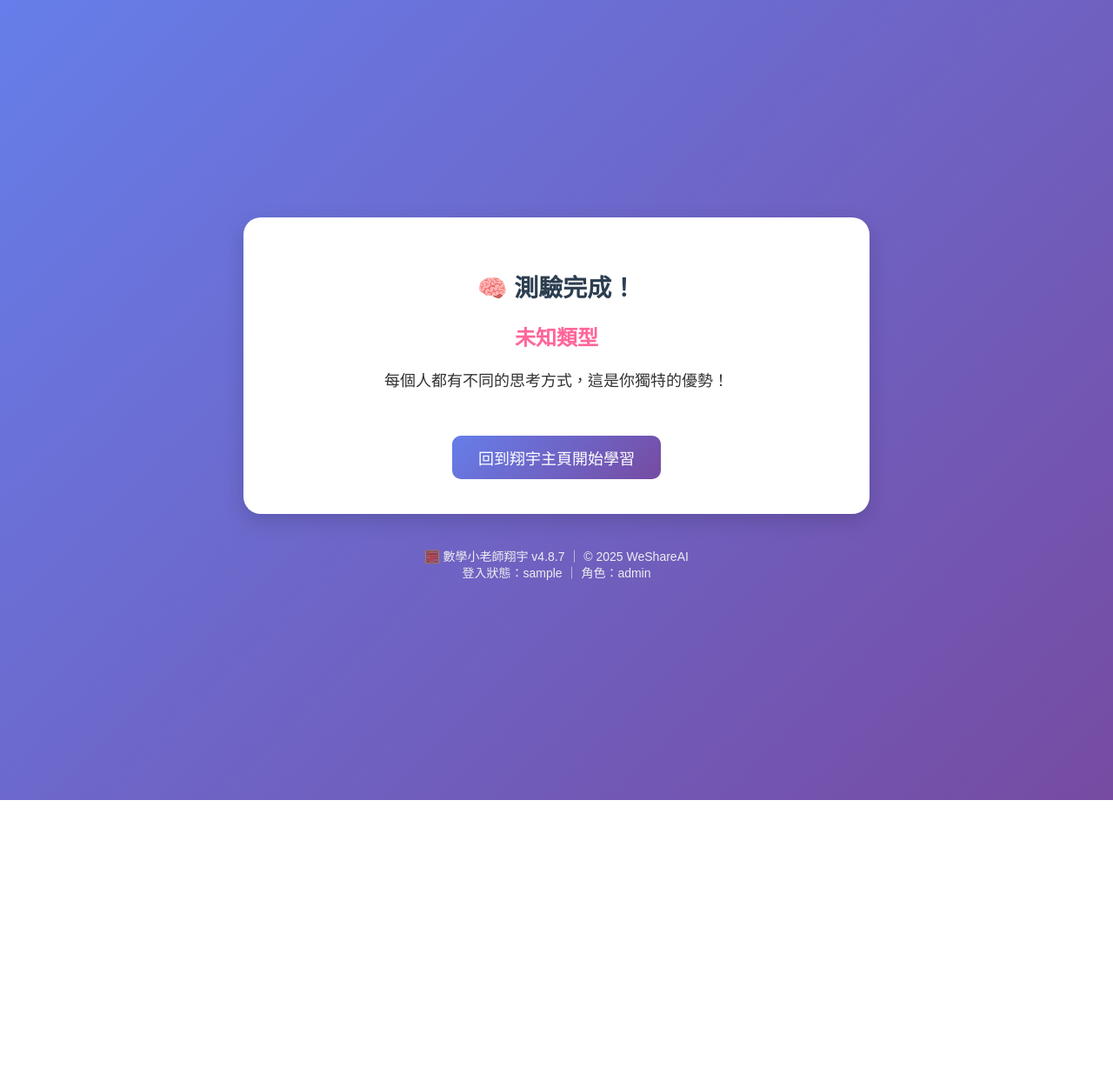
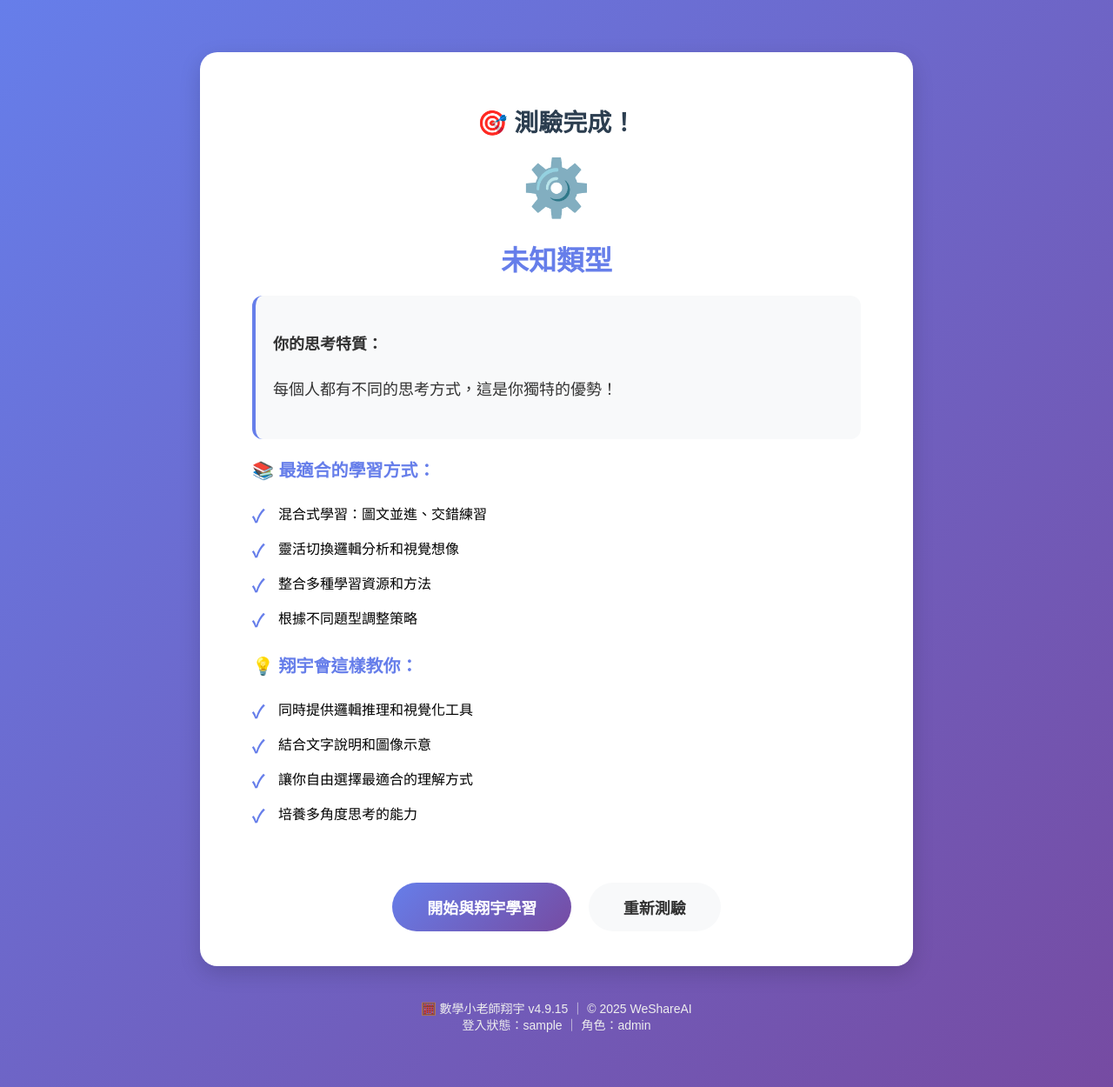
Before and after one commit to Carsonliu168/my-ai-tutor, a Flask app: page /questionnaire_result in a window 1280 px wide. Shown: the whole page at 87% size. Before the commit the page ends 920 px from the top, so only its background shows below. Run offline with Flask 3, Linux system fonts and the light colour scheme; the visitor is signed in with stand-in values (Sample User, id 1).

Commit message:
更新問卷系統:改用翔宇學習傾向量表v2.3,新增三種學習風格(分析導航者/視覺實作家/雙核整合者)

```diff
--- a/app.py
+++ b/app.py
@@ -236,12 +236,12 @@ def build_system_prompt(style: str, profile_type=None) -> str:
 """
 
     # ===== 根據學習風格添加專屬指示 =====
-    if profile_type == "邏輯戰略家":
-        base_prompt += "\n特殊要求：極簡風格、不用 emoji、直接給公式和步驟。"
-    elif profile_type == "創意視覺家":
-        base_prompt += "\n特殊要求：多用 emoji 和生動比喻、讓學生有畫面。"
-    elif profile_type == "平衡大師":
-        base_prompt += "\n特殊要求：結構化呈現、清楚但不冗長。"
+    if profile_type == "分析導航者":
+        base_prompt += "\n特殊要求：極簡風格、不用 emoji、直接給公式和步驟，強調邏輯推理。"
+    elif profile_type == "視覺實作家":
+        base_prompt += "\n特殊要求：多用 emoji 和生動比喻、圖像化說明、讓學生有畫面。"
+    elif profile_type == "雙核整合者":
+        base_prompt += "\n特殊要求：結構化呈現、圖文並重、清楚但不冗長。"
 
     return base_prompt
 
@@ -536,15 +536,37 @@ def submit_questionnaire():
     if not answers or len(answers) != 7:
         return jsonify({"success": False, "error": "答案格式錯誤"})
 
-    a_count = answers.count("A")
-    b_count = answers.count("B")
+    # 🆕 新的計分邏輯：根據左腦/右腦取向計分
+    # 題目1: A=右腦(-1), B=左腦(+1)
+    # 題目2: A=左腦(+1), B=右腦(-1)
+    # 題目3: A=左腦(+1), B=右腦(-1)
+    # 題目4: A=右腦(-1), B=左腦(+1)
+    # 題目5: A=右腦(-1), B=左腦(+1)
+    # 題目6: A=右腦(-1), B=左腦(+1)
+    # 題目7: A=左腦(+1), B=右腦(-1)
 
-    if a_count - b_count >= 3:
-        profile_type = "邏輯戰略家"
-    elif b_count - a_count >= 3:
-        profile_type = "創意視覺家"
+    score_map = [
+        {"A": -1, "B": 1},  # 題目1
+        {"A": 1, "B": -1},  # 題目2
+        {"A": 1, "B": -1},  # 題目3
+        {"A": -1, "B": 1},  # 題目4
+        {"A": -1, "B": 1},  # 題目5
+        {"A": -1, "B": 1},  # 題目6
+        {"A": 1, "B": -1},  # 題目7
+    ]
+
+    total_score = 0
+    for i, answer in enumerate(answers):
+        if answer in score_map[i]:
+            total_score += score_map[i][answer]
+
+    # 根據總分判斷類型
+    if total_score >= 3:
+        profile_type = "分析導航者"  # 左腦優勢
+    elif total_score <= -3:
+        profile_type = "視覺實作家"  # 右腦優勢
     else:
-        profile_type = "平衡大師"
+        profile_type = "雙核整合者"  # 平衡型
 
     username = session.get("user")
     conn = sqlite3.connect(DB_PATH)
@@ -552,6 +574,8 @@ def submit_questionnaire():
     c.execute("UPDATE users SET profile_type=? WHERE username=?", (profile_type, username))
     conn.commit()
     conn.close()
+
+    print(f"✅ {username} 完成問卷，總分: {total_score}，類型: {profile_type}")
 
     return jsonify({"success": True, "result": profile_type})
 
@@ -562,9 +586,9 @@ def questionnaire_result():
 
     result = request.args.get("result", "未知類型")
     descriptions = {
-        "邏輯戰略家": "你擅長以條理與策略解決問題，喜歡從全局推理出答案，是理性與分析的高手。",
-        "創意視覺家": "你具有豐富的想像力與整體感知力，習慣用圖像、感覺和關聯去理解知識。",
-        "平衡大師": "你能靈活切換邏輯與直覺的思維，能在不同學習情境中找到最適合的方式。"
+        "分析導航者": "思考有條理、善於歸納與組織。適合循序漸進的講解與筆記式複習。",
+        "視覺實作家": "偏好圖像、操作與實作學習。適合以題帶概念、以圖輔助的教學方式。",
+        "雙核整合者": "左右腦兼具，能同時分析與感覺。建議混合式學習：圖文並進、交錯練習。"
     }
     description = descriptions.get(result, "每個人都有不同的思考方式，這是你獨特的優勢！")
     username = session.get("user", "未知使用者")
--- a/templates/questionnaire_result.html
+++ b/templates/questionnaire_result.html
@@ -3,7 +3,7 @@
 <head>
   <meta charset="UTF-8" />
   <meta name="viewport" content="width=device-width, initial-scale=1.0" />
-  <title>🧠 測驗結果｜大腦探險家</title>
+  <title>🧠 測驗結果｜翔宇學習傾向量表</title>
   <style>
     body {
       font-family: "Microsoft JhengHei", sans-serif;
@@ -22,7 +22,7 @@
       padding: 40px 60px;
       border-radius: 20px;
       box-shadow: 0 8px 25px rgba(0,0,0,0.15);
-      max-width: 600px;
+      max-width: 700px;
       width: 100%;
     }
     h1 {
@@ -31,14 +31,54 @@
       font-size: 28px;
     }
     h2 {
-      color: #ff6699;
+      color: #667eea;
       margin-top: 0;
-      font-size: 24px;
+      font-size: 32px;
+      margin-bottom: 10px;
+    }
+    .result-icon {
+      font-size: 4em;
+      margin: 20px 0;
     }
     p {
       font-size: 18px;
       color: #333;
-      line-height: 1.6;
+      line-height: 1.8;
+      text-align: left;
+      margin: 20px 0;
+    }
+    .description-box {
+      background: #f8f9fa;
+      padding: 20px;
+      border-radius: 12px;
+      margin: 20px 0;
+      border-left: 4px solid #667eea;
+    }
+    .features {
+      text-align: left;
+      margin: 20px 0;
+    }
+    .features h3 {
+      color: #667eea;
+      font-size: 20px;
+      margin-bottom: 10px;
+    }
+    .features ul {
+      list-style: none;
+      padding: 0;
+    }
+    .features li {
+      padding: 8px 0;
+      padding-left: 30px;
+      position: relative;
+    }
+    .features li:before {
+      content: "✓";
+      position: absolute;
+      left: 0;
+      color: #667eea;
+      font-weight: bold;
+      font-size: 20px;
     }
     a {
       display: inline-block;
@@ -46,12 +86,15 @@
       text-decoration: none;
       background: linear-gradient(135deg, #667eea 0%, #764ba2 100%);
       color: #fff;
-      padding: 12px 30px;
-      border-radius: 10px;
+      padding: 15px 40px;
+      border-radius: 50px;
       font-size: 18px;
       transition: transform 0.2s;
+      font-weight: bold;
     }
-    a:hover { transform: translateY(-2px); }
+    a:hover {
+      transform: translateY(-3px) scale(1.05);
+    }
     footer {
       text-align: center;
       color: #eee;
@@ -59,17 +102,115 @@
       margin-top: 40px;
       line-height: 1.4;
     }
+    .retake-link {
+      display: inline-block;
+      margin-top: 15px;
+      margin-left: 15px;
+      text-decoration: none;
+      background: #f8f9fa;
+      color: #333;
+      padding: 15px 40px;
+      border-radius: 50px;
+      font-size: 18px;
+      transition: all 0.2s;
+      font-weight: bold;
+    }
+    .retake-link:hover {
+      background: #e9ecef;
+      transform: translateY(-3px) scale(1.05);
+    }
   </style>
 </head>
 <body>
   <div class="card">
-    <h1>🧠 測驗完成！</h1>
-    <h2>{{ result }}</h2>
-    <p>{{ description }}</p>
-    <a href="/">回到翔宇主頁開始學習</a>
+    <h1>🎯 測驗完成！</h1>
+
+    {% if result == "分析導航者" %}
+      <div class="result-icon">🧩</div>
+      <h2>{{ result }}</h2>
+      <div class="description-box">
+        <p><strong>你的思考特質：</strong></p>
+        <p>{{ description }}</p>
+      </div>
+      <div class="features">
+        <h3>📚 最適合的學習方式：</h3>
+        <ul>
+          <li>循序漸進的講解與筆記式複習</li>
+          <li>條理化的解題步驟和公式推導</li>
+          <li>結構化的知識體系建構</li>
+          <li>邏輯清晰的文字說明</li>
+        </ul>
+      </div>
+      <div class="features">
+        <h3>💡 翔宇會這樣教你：</h3>
+        <ul>
+          <li>提供清晰的步驟編號和邏輯推理</li>
+          <li>強調公式背後的數學原理</li>
+          <li>使用條列式的重點整理</li>
+          <li>減少過多的圖像和比喻</li>
+        </ul>
+      </div>
+
+    {% elif result == "視覺實作家" %}
+      <div class="result-icon">🎯</div>
+      <h2>{{ result }}</h2>
+      <div class="description-box">
+        <p><strong>你的思考特質：</strong></p>
+        <p>{{ description }}</p>
+      </div>
+      <div class="features">
+        <h3>📚 最適合的學習方式：</h3>
+        <ul>
+          <li>以題帶概念、從實作中學習</li>
+          <li>圖像化的解題思路和示意圖</li>
+          <li>動手操作和視覺化工具</li>
+          <li>生動的比喻和實例說明</li>
+        </ul>
+      </div>
+      <div class="features">
+        <h3>💡 翔宇會這樣教你：</h3>
+        <ul>
+          <li>提供豐富的圖形和流程圖</li>
+          <li>使用生活化的例子和比喻</li>
+          <li>強調整體感覺和直覺理解</li>
+          <li>讓你先動手試、再理解原理</li>
+        </ul>
+      </div>
+
+    {% else %}
+      <div class="result-icon">⚙️</div>
+      <h2>{{ result }}</h2>
+      <div class="description-box">
+        <p><strong>你的思考特質：</strong></p>
+        <p>{{ description }}</p>
+      </div>
+      <div class="features">
+        <h3>📚 最適合的學習方式：</h3>
+        <ul>
+          <li>混合式學習：圖文並進、交錯練習</li>
+          <li>靈活切換邏輯分析和視覺想像</li>
+          <li>整合多種學習資源和方法</li>
+          <li>根據不同題型調整策略</li>
+        </ul>
+      </div>
+      <div class="features">
+        <h3>💡 翔宇會這樣教你：</h3>
+        <ul>
+          <li>同時提供邏輯推理和視覺化工具</li>
+          <li>結合文字說明和圖像示意</li>
+          <li>讓你自由選擇最適合的理解方式</li>
+          <li>培養多角度思考的能力</li>
+        </ul>
+      </div>
+    {% endif %}
+
+    <div style="margin-top: 30px;">
+      <a href="/">開始與翔宇學習</a>
+      <a href="/reset_questionnaire" class="retake-link">重新測驗</a>
+    </div>
   </div>
   <footer>
-    🧮 數學小老師翔宇 v4.8.7 ｜ © 2025 WeShareAI
+    🧮 數學小老師翔宇 v4.9.15 ｜ © 2025 WeShareAI
     <div>登入狀態：{{ username or '未登入' }} ｜ 角色：{{ role or 'student' }}</div>
   </footer>
 </body>
```
Also changed, not shown: templates/questionnaire.html (+88 -69 lines).
